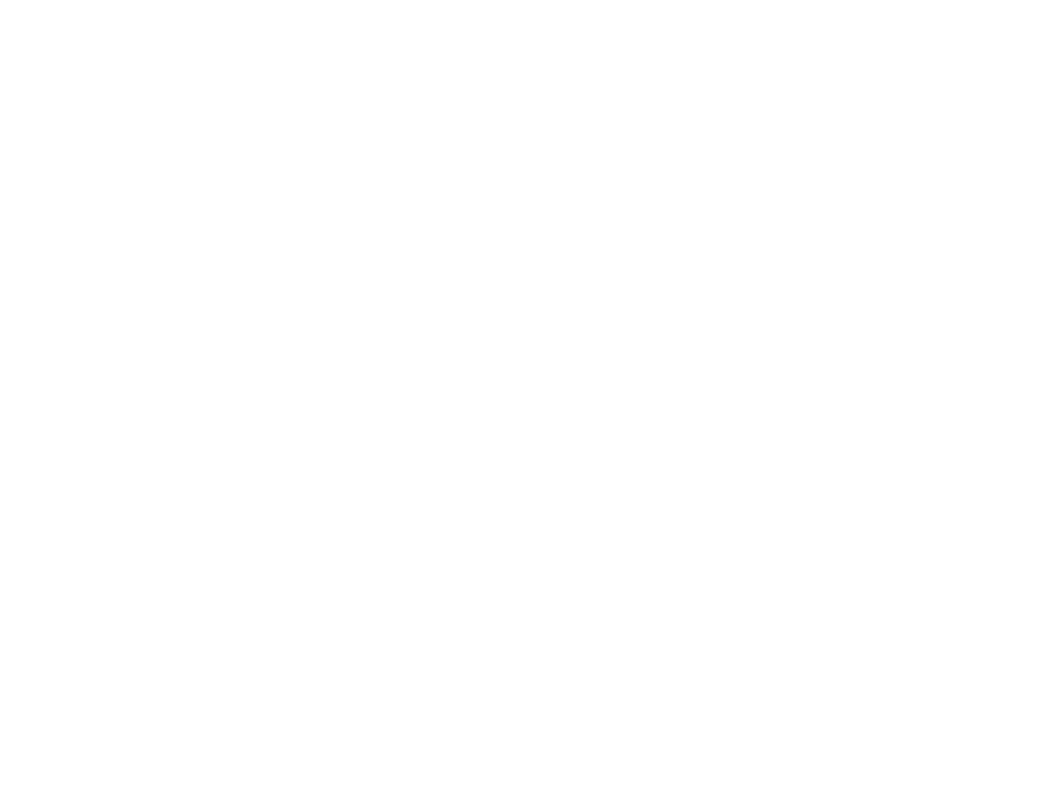
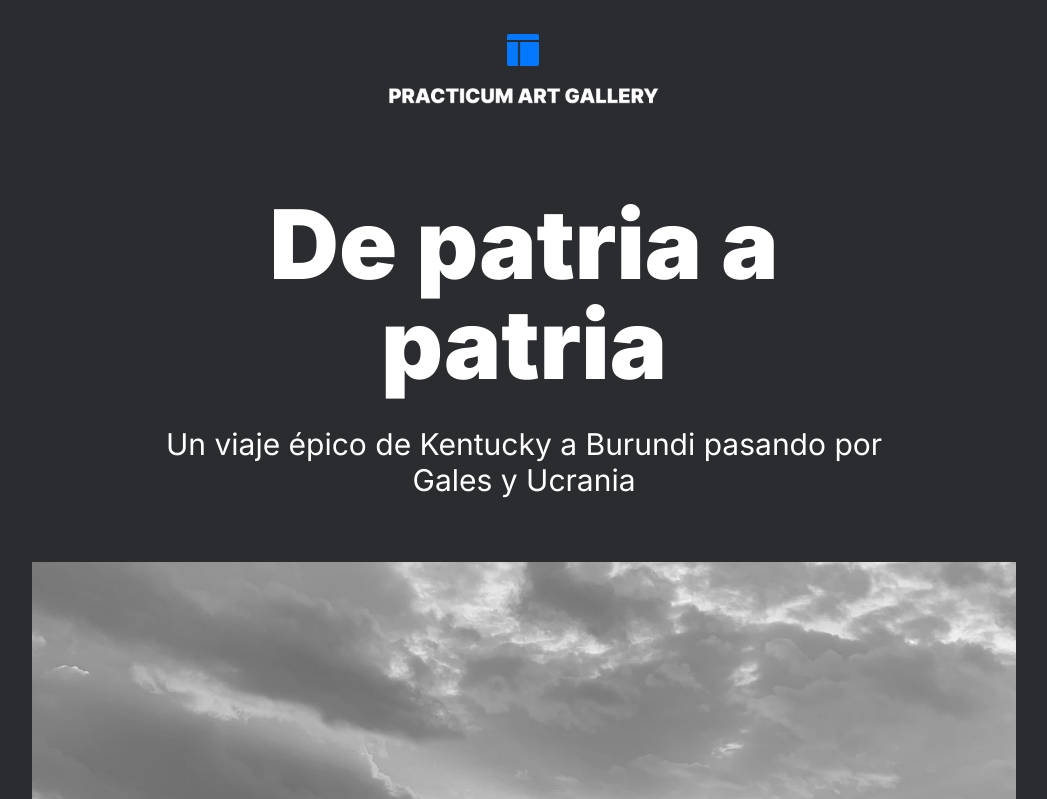
Before and after one commit to AldebaranSanz/web_project_homeland, a plain HTML site: page index.html in a window 1280 px wide. Shown: the top 799 px of the page, without its empty margins (116-1163 px from the left). Drawn offline with Linux system fonts and the light colour scheme.

Commit message:
section header y section lead finalizadas para 1280px

```diff
--- a/blocks/header.css
+++ b/blocks/header.css
@@ -0,0 +1,5 @@
+.header__logo {
+  height: 70px;
+  margin: 34px auto 90px;
+  display: block;
+}
--- /dev/null
+++ b/blocks/lead.css
@@ -0,0 +1,29 @@
+.lead {
+  display: flex;
+  flex-direction: column;
+  align-items: center;
+}
+.lead__title {
+  font-size: 96px;
+  font-weight: 900;
+  line-height: 100px;
+  letter-spacing: 0em;
+  text-align: center;
+  color: #fff;
+  margin: 0px;
+  max-width: 793px;
+}
+
+.lead__subtitle {
+  font-size: 30px;
+  font-weight: 400;
+  line-height: 36px;
+  letter-spacing: 0em;
+  text-align: center;
+  max-width: 720px;
+  margin: 32px auto 64px;
+}
+
+.lead__image {
+  max-width: 984px;
+}
--- /dev/null
+++ b/blocks/page.css
@@ -0,0 +1,13 @@
+.page {
+  width: 100%;
+  background-color: #2a2c2f;
+  margin: auto;
+  font-family: "inter";
+}
+
+h1,
+h2,
+h3,
+p {
+  color: #fff;
+}
--- a/index.html
+++ b/index.html
@@ -9,17 +9,56 @@
       content="Conoce un poco mejor los lugares de los que proceden tus colegas en línea."
     />
     <meta name="author" content="Aldebaran Sanz" />
-    <meta name="keywords" content="TripleTen, ArtGallery, " />
+    <meta
+      name="keywords"
+      content="TripleTen, ArtGallery, Practicum, NFTs, Galería de Arte"
+    />
     <link rel="shortcut icon" href="./favicon.ico" type="image/x-icon" />
     <link rel="stylesheet" href="./pages/index.css" />
   </head>
 
-  <body>
+  <body class="page">
+    <!--   HEADER      -->
+    <!--   HEADER      -->
+    <!--   HEADER      -->
+    <header class="header">
+      <img
+        src="./images/practicum_art_gallery_logo.png"
+        alt="Practicum Art Gallery Logo"
+        class="header__logo"
+      />
+    </header>
     <main class="content">
-      <header class="section__header"></header>
+      <!--      LEAD      -->
+      <!--      LEAD      -->
+      <!--      LEAD      -->
+      <div class="lead">
+        <h1 class="lead__title">De patria a patria</h1>
+        <h2 class="lead__subtitle">
+          Un viaje épico de Kentucky a Burundi pasando por Gales y Ucrania
+        </h2>
+        <img
+          class="lead__image"
+          src="./images/header_image.jpg"
+          alt="Paisaje de una playa a blanco y negro"
+        />
+      </div>
+
+      <!--      INTRO      -->
+      <!--      INTRO      -->
+      <!--      INTRO      -->
       <section class="section__intro"></section>
+      <!--      PLACES      -->
+      <!--      PLACES      -->
+      <!--      PLACES      -->
       <section class="section__places"></section>
+      <!--      COVER      -->
+      <!--      COVER      -->
+      <!--      COVER      -->
       <section class="section__cover"></section>
+      <!--      FOOTER      -->
+      <!--      FOOTER      -->
+      <!--      FOOTER      -->
       <footer class="section__footer"></footer>
     </main>
   </body>
--- a/pages/index.css
+++ b/pages/index.css
@@ -1,6 +1,9 @@
 @import url(../vendor/normalize.css);
 @import url(../vendor/fonts/fonts.css);
+@import url(../blocks/page.css);
 @import url(../blocks/header.css);
+@import url(../blocks/content.css);
+@import url(../blocks/lead.css);
 @import url(../blocks/intro.css);
 @import url(../blocks/places.css);
 @import url(../blocks/cover.css);
```
Also changed, not shown: blocks/content.css (added).
